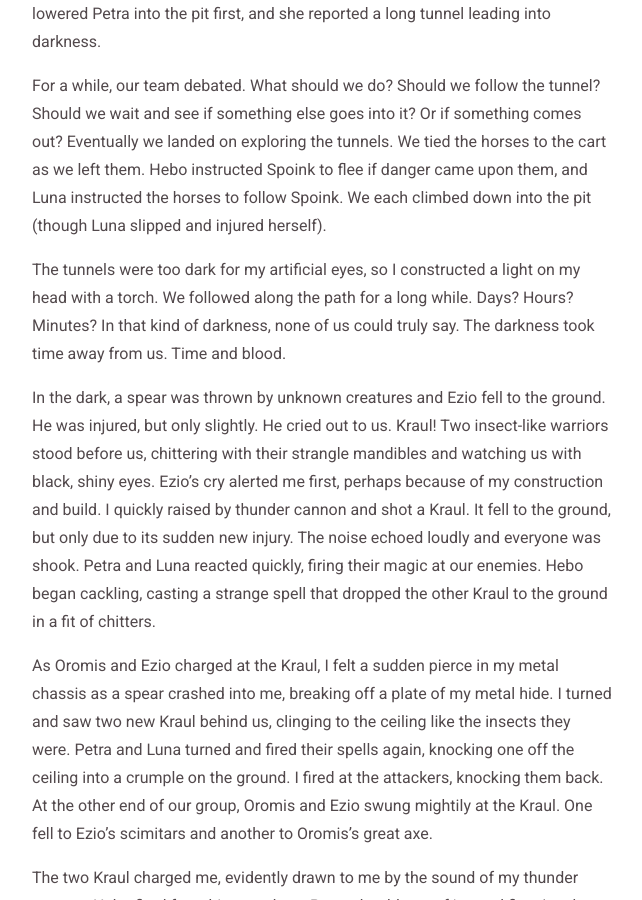
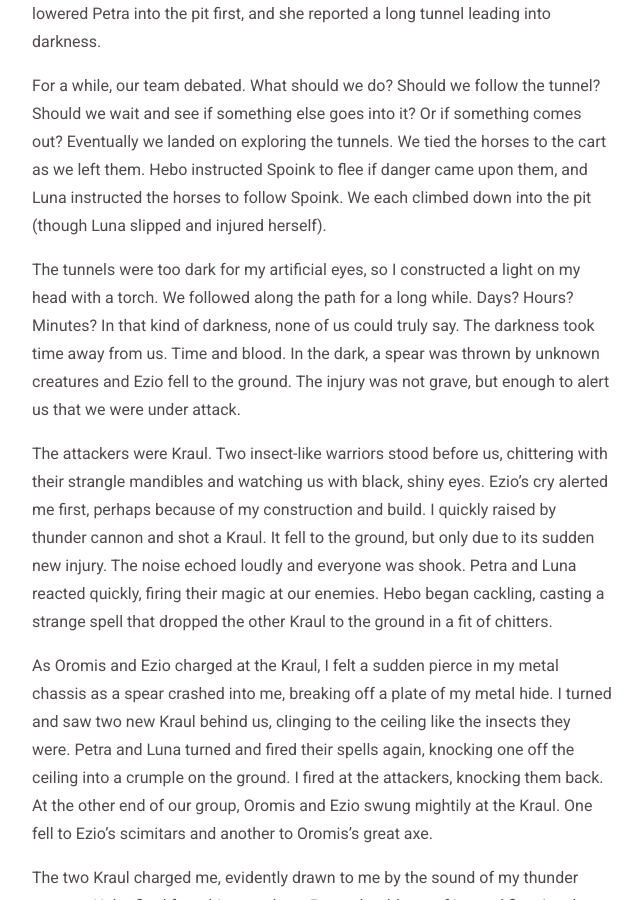
Before and after one commit to clblamires/ninesjournal, a Jekyll site: the page built from _posts/2019-03-02-dark-tunnels-and-darker-enemies.md, in a window 1280 px wide and 900 px high, scrolled down 757 px. Shown: the whole window, without its empty margins (318-960 px from the left). Built offline with Jekyll 4.4.1, drawn with Linux system fonts in a browser that asks for light colours.

Commit message:
Some updates

```diff
--- a/_posts/2019-03-02-dark-tunnels-and-darker-enemies.md
+++ b/_posts/2019-03-02-dark-tunnels-and-darker-enemies.md
@@ -11,9 +11,9 @@ We followed the tracks for an entire day and noticed something that gave us paus
 
 For a while, our team debated. What should we do? Should we follow the tunnel? Should we wait and see if something else goes into it? Or if something comes out? Eventually we landed on exploring the tunnels. We tied the horses to the cart as we left them. Hebo instructed Spoink to flee if danger came upon them, and Luna instructed the horses to follow Spoink. We each climbed down into the pit (though Luna slipped and injured herself).
 
-The tunnels were too dark for my artificial eyes, so I constructed a light on my head with a torch. We followed along the path for a long while. Days? Hours? Minutes? In that kind of darkness, none of us could truly say. The darkness took time away from us. Time and blood.
+The tunnels were too dark for my artificial eyes, so I constructed a light on my head with a torch. We followed along the path for a long while. Days? Hours? Minutes? In that kind of darkness, none of us could truly say. The darkness took time away from us. Time and blood. In the dark, a spear was thrown by unknown creatures and Ezio fell to the ground. The injury was not grave, but enough to alert us that we were under attack.
 
-In the dark, a spear was thrown by unknown creatures and Ezio fell to the ground. He was injured, but only slightly. He cried out to us. Kraul! Two insect-like warriors stood before us, chittering with their strangle mandibles and watching us with black, shiny eyes. Ezio's cry alerted me first, perhaps because of my construction and build. I quickly raised by thunder cannon and shot a Kraul. It fell to the ground, but only due to its sudden new injury. The noise echoed loudly and everyone was shook. Petra and Luna reacted quickly, firing their magic at our enemies. Hebo began cackling, casting a strange spell that dropped the other Kraul to the ground in a fit of chitters.
+The attackers were Kraul. Two insect-like warriors stood before us, chittering with their strangle mandibles and watching us with black, shiny eyes. Ezio's cry alerted me first, perhaps because of my construction and build. I quickly raised by thunder cannon and shot a Kraul. It fell to the ground, but only due to its sudden new injury. The noise echoed loudly and everyone was shook. Petra and Luna reacted quickly, firing their magic at our enemies. Hebo began cackling, casting a strange spell that dropped the other Kraul to the ground in a fit of chitters.
 
 As Oromis and Ezio charged at the Kraul, I felt a sudden pierce in my metal chassis as a spear crashed into me, breaking off a plate of my metal hide. I turned and saw two new Kraul behind us, clinging to the ceiling like the insects they were. Petra and Luna turned and fired their spells again, knocking one off the ceiling into a crumple on the ground. I fired at the attackers, knocking them back. At the other end of our group, Oromis and Ezio swung mightily at the Kraul. One fell to Ezio's scimitars and another to Oromis's great axe.
 
--- a/party/ezio.html
+++ b/party/ezio.html
@@ -11,7 +11,7 @@ permalink: /party/ezio/
     <br>
     <strong>Class:</strong> Rogue
     <br>
-    <strong>Weapons:</strong> Longbow, Daggers
+    <strong>Weapons:</strong> Longbow, Daggers, Scimitars
 </p>
 
 <p>
--- a/party/hebo.html
+++ b/party/hebo.html
@@ -11,7 +11,7 @@ permalink: /party/hebo/
     <br>
     <strong>Class:</strong> Bard
     <br>
-    <strong>Weapons:</strong> Dagger, Musical Instruments
+    <strong>Weapons:</strong> Dagger, Musical Instruments, Crossbow
 </p>
 
 <blockquote>
```
